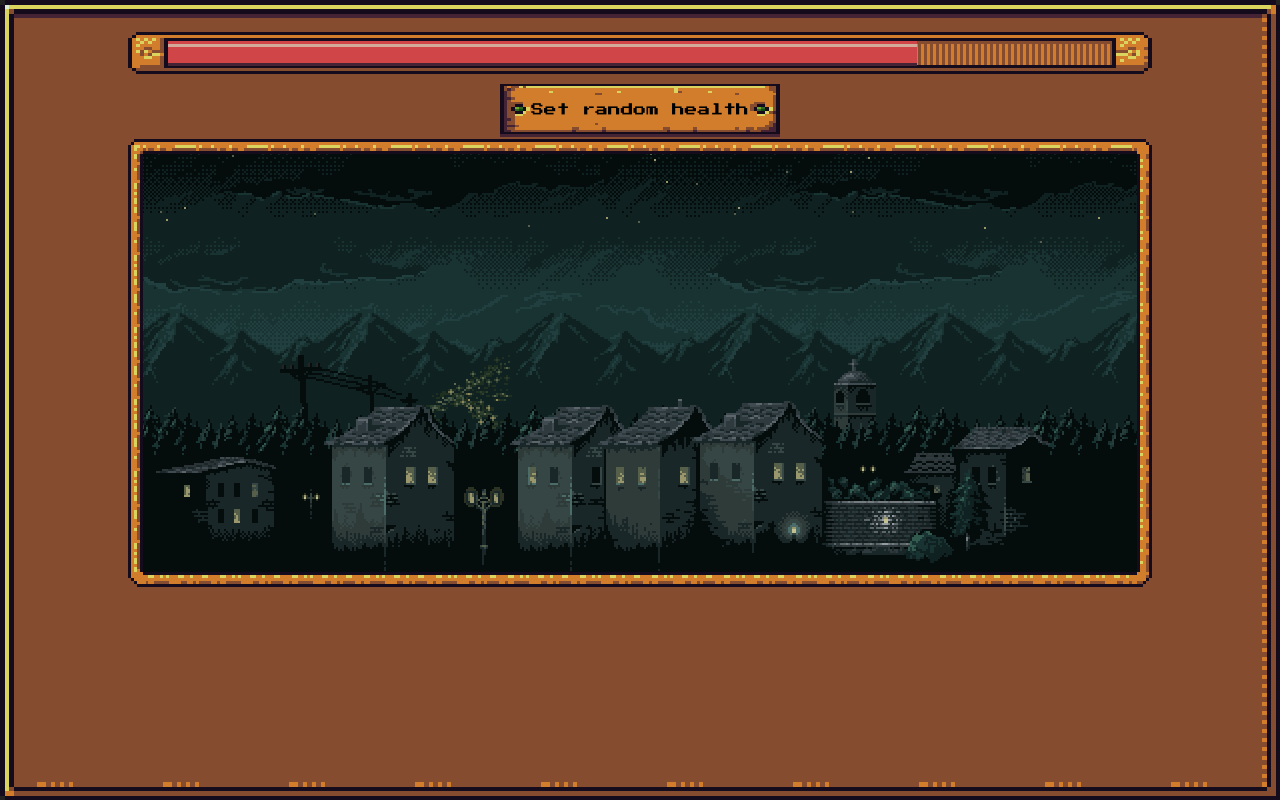
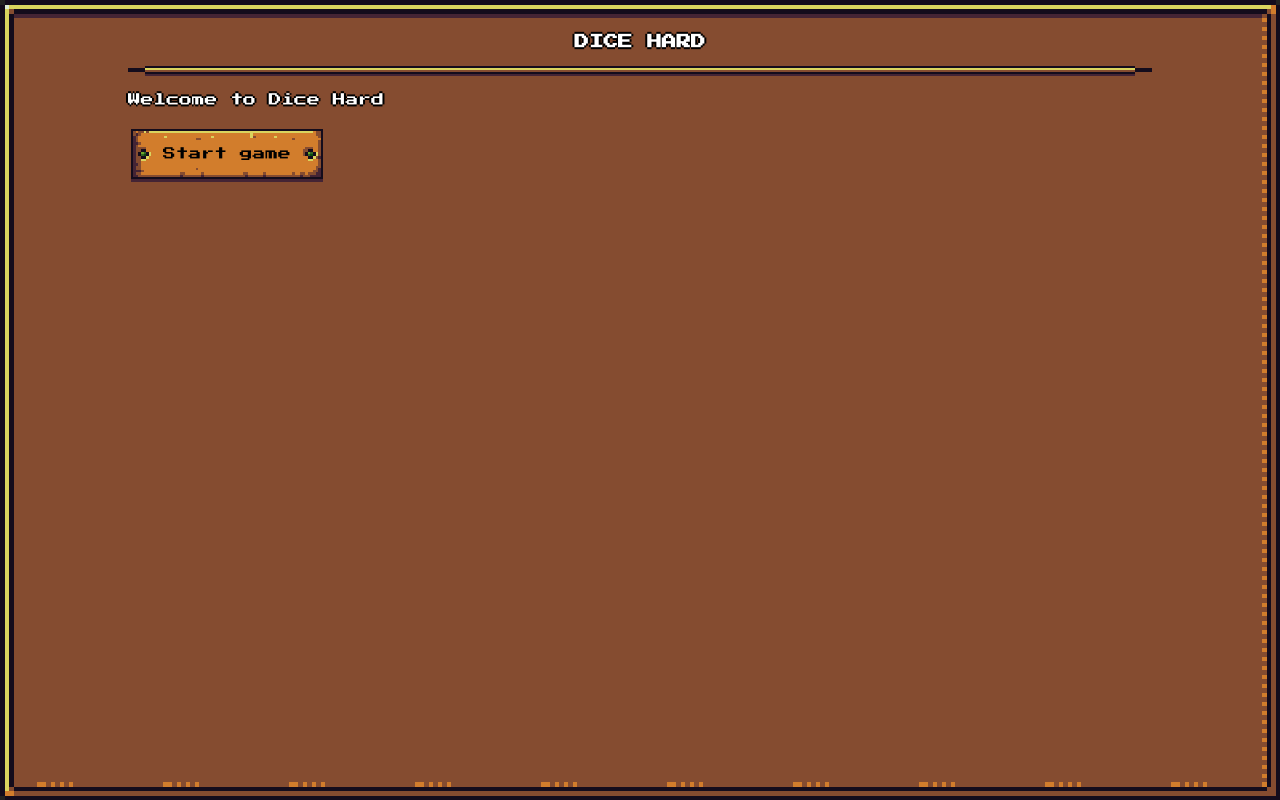
Before and after one commit to spawnedc/dice-hard, a React (Create React App) app: page / in a window 1280 px wide. Built offline with nearby package versions, Linux system fonts and the light colour scheme.

Commit message:
Basic view management

```diff
--- /dev/null
+++ b/src/components/App/constants.ts
@@ -0,0 +1,12 @@
+import { GameStage } from '../../store/game/types'
+import Battle from '../../views/Battle'
+import GameOver from '../../views/GameOver'
+import Intro from '../../views/Intro'
+
+const gameStageToViewMap = {
+  [GameStage.INTRO]: () => Intro,
+  [GameStage.BATTLE]: () => Battle,
+  [GameStage.GAME_OVER]: () => GameOver,
+}
+
+export { gameStageToViewMap }
--- a/src/components/App/index.module.scss
+++ b/src/components/App/index.module.scss
@@ -8,9 +8,6 @@
 }
 
 .AppContainer {
-  align-items: center;
-  display: flex;
-  flex-direction: column;
   max-width: 1024px;
   min-width: 512px;
   width: 100%;
--- a/src/components/App/index.tsx
+++ b/src/components/App/index.tsx
@@ -1,24 +1,24 @@
-import React, { useState } from 'react'
-import { HealthBar } from '..'
-import Battleground from '../Battleground'
+import React, { useEffect, useState } from 'react'
 import styles from './index.module.scss'
+import { gameStageToViewMap } from './constants'
+import { useGameStage } from '../../store/game/selectors'
 
 const App = () => {
-  const [health, setHealth] = useState(Math.random())
+  const gameStage = useGameStage()
+  const [View, setView] = useState(gameStageToViewMap[gameStage])
 
-  const onButtonClick = () => {
-    setHealth(Math.random())
-  }
+  useEffect(() => {
+    setView(gameStageToViewMap[gameStage])
+  }, [gameStage])
 
   return (
     <div className={`${styles.App} rpgui-container framed-golden`}>
       <div className={styles.AppContainer}>
-        <HealthBar value={health} />
-        <button className="rpgui-button" type="button" onClick={onButtonClick}>
-          Set random health
-        </button>
+        <h1>DICE HARD</h1>
 
-        <Battleground />
+        <hr className="golden" />
+
+        <View />
       </div>
     </div>
   )
--- a/src/components/Battleground/index.module.scss
+++ b/src/components/Battleground/index.module.scss
@@ -14,5 +14,16 @@
     position: absolute;
     top: 0;
     width: 100%;
+    z-index: -1;
   }
 }
+
+.HealthBars {
+  display: flex;
+  justify-content: space-between;
+  height: 50px;
+}
+
+.HealthBar {
+  width: 48%;
+}
--- a/src/components/Battleground/index.tsx
+++ b/src/components/Battleground/index.tsx
@@ -1,7 +1,15 @@
+import { HealthBar } from '..'
 import styles from './index.module.scss'
 
 const Battleground = () => {
-  return <div className={`${styles.Battleground} rpgui-container framed`}></div>
+  return (
+    <div className={`${styles.Battleground} rpgui-container framed`}>
+      <div className={styles.HealthBars}>
+        <HealthBar className={styles.HealthBar} value={1} />
+        <HealthBar className={styles.HealthBar} value={1} />
+      </div>
+    </div>
+  )
 }
 
 export default Battleground
--- a/src/components/HealthBar/index.tsx
+++ b/src/components/HealthBar/index.tsx
@@ -2,10 +2,11 @@ import React, { useEffect, useRef } from 'react'
 import RPGUI from '../../utils/RPGUI'
 
 interface HealthBarProps {
+  className?: string
   value: number
 }
 
-const HealthBar = ({ value }: HealthBarProps) => {
+const HealthBar = ({ className, value }: HealthBarProps) => {
   const healthBarRef = useRef<HTMLDivElement>(null)
 
   useEffect(() => {
@@ -15,7 +16,7 @@ const HealthBar = ({ value }: HealthBarProps) => {
   return (
     <div
       ref={healthBarRef}
-      className="rpgui-progress red"
+      className={`rpgui-progress red ${className}`}
       data-value={value}
     ></div>
   )
--- a/src/index.scss
+++ b/src/index.scss
@@ -1,6 +1,14 @@
+html,
+body {
+  width: 100%;
+  height: 100%;
+  position: relative;
+}
+
 body {
   background-color: #222;
   margin: 0;
+  overflow: auto;
   -webkit-font-smoothing: antialiased;
   -moz-osx-font-smoothing: grayscale;
 }
@@ -9,6 +17,8 @@ body {
   align-items: center;
   display: flex;
   justify-content: center;
+  min-width: 570px;
+  position: relative;
 }
 
 .rpgui-progress-fill {
--- a/src/store/game/types.ts
+++ b/src/store/game/types.ts
@@ -1,9 +1,9 @@
 import { UPDATE_STAGE } from './actionTypes'
 
 export enum GameStage {
-  INTRO,
-  BATTLE,
-  GAME_OVER,
+  INTRO = 'INTRO',
+  BATTLE = 'BATTLE',
+  GAME_OVER = 'GAME_OVER',
 }
 
 export type GameState = {
--- /dev/null
+++ b/src/views/Battle.tsx
@@ -0,0 +1,5 @@
+import { Battleground } from '../components'
+
+const Battle = () => <Battleground />
+
+export default Battle
--- /dev/null
+++ b/src/views/GameOver.tsx
@@ -0,0 +1,22 @@
+import { useDispatch } from 'react-redux'
+import { updateGameStage } from '../store/game/actions'
+import { GameStage } from '../store/game/types'
+
+const GameOver = () => {
+  const dispatch = useDispatch()
+
+  const onButtonClick = () => {
+    dispatch(updateGameStage(GameStage.INTRO))
+  }
+
+  return (
+    <>
+      <p>Game Over</p>
+      <button className="rpgui-button" type="button" onClick={onButtonClick}>
+        Play again
+      </button>
+    </>
+  )
+}
+
+export default GameOver
--- /dev/null
+++ b/src/views/Intro.tsx
@@ -0,0 +1,22 @@
+import { useDispatch } from 'react-redux'
+import { updateGameStage } from '../store/game/actions'
+import { GameStage } from '../store/game/types'
+
+const Intro = () => {
+  const dispatch = useDispatch()
+
+  const onButtonClick = () => {
+    dispatch(updateGameStage(GameStage.BATTLE))
+  }
+
+  return (
+    <>
+      <p>Welcome to Dice Hard</p>
+      <button className="rpgui-button" type="button" onClick={onButtonClick}>
+        Start game
+      </button>
+    </>
+  )
+}
+
+export default Intro
```
